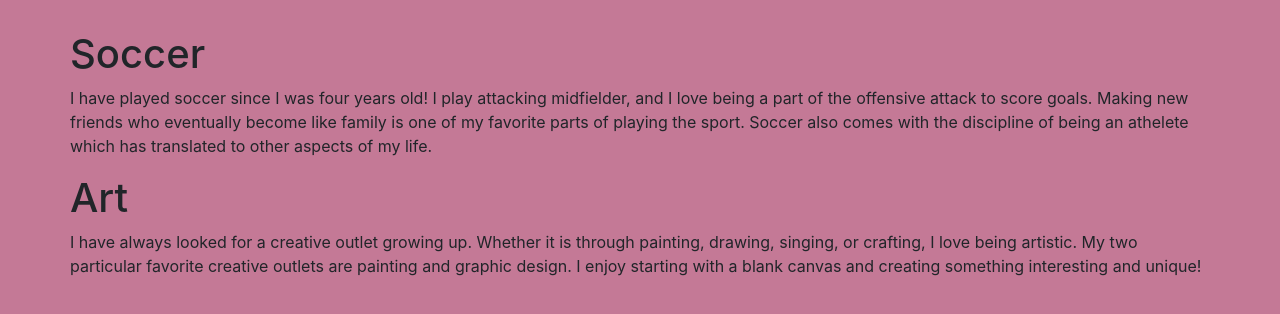
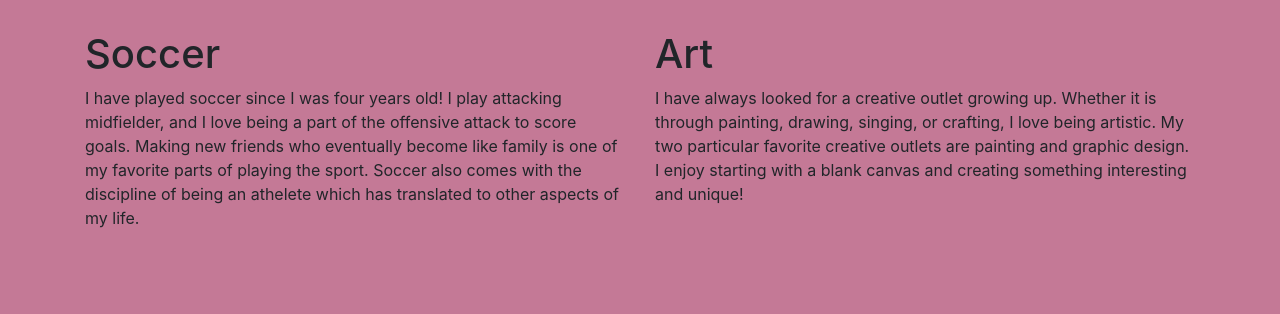
Before and after one commit to madisonbgriffin/bootstrapproject, a plain HTML site: page index.html in a window 1280 px wide. Shown: the part 422-736 px from the top of the page. Drawn offline with nearby package versions, Linux system fonts and the light colour scheme.

Commit message:
fixed columns on index

```diff
--- a/index.html
+++ b/index.html
@@ -32,18 +32,17 @@
                 <input class="form-control mr-sm-2" type="search" placeholder="Search" aria-label="Search">
                 <button class="btn btn-outline-light my-2 my-sm-0" type="submit"><i class="fas fa-search"></i></button>
               </form>
-            </nav>
+        </nav>
         <div class="container">
-
             <div class="jumbotron">
                 <h1>A Website About Madison Griffin</h1>
             </div>
             <div class="row text">
-                <div class="col-xs-6">
+                <div class="col-sm-6">
                     <h1>Soccer</h1>
                     <p>I have played soccer since I was four years old! I play attacking midfielder, and I love being a part of the offensive attack to score goals. Making new friends who eventually become like family is one of my favorite parts of playing the sport. Soccer also comes with the discipline of being an athelete which has translated to other aspects of my life.</p>
                 </div>
-                <div class="col-xs-6">
+                <div class="col-sm-6">
                     <h1>Art</h1>
                     <p>I have always looked for a creative outlet growing up. Whether it is through painting, drawing, singing, or crafting, I love being artistic. My two particular favorite creative outlets are painting and graphic design. I enjoy starting with a blank canvas and creating something interesting and unique! </p>
                 </div>
```
